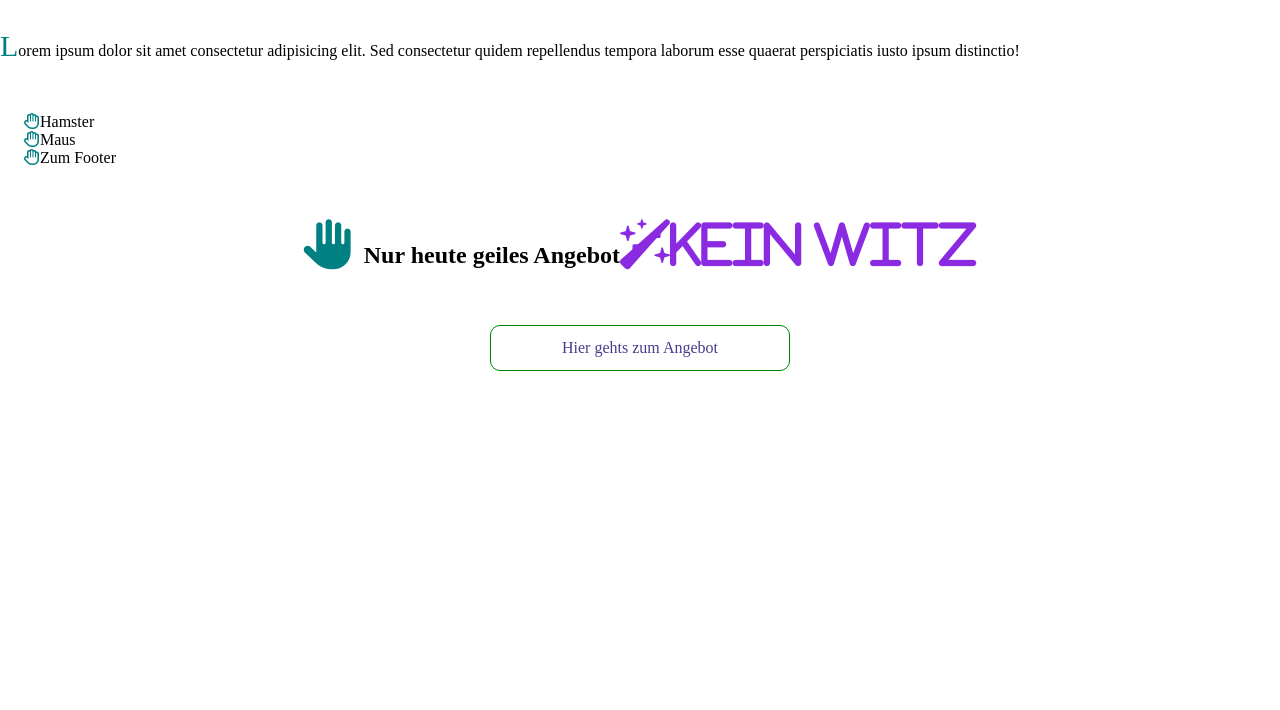
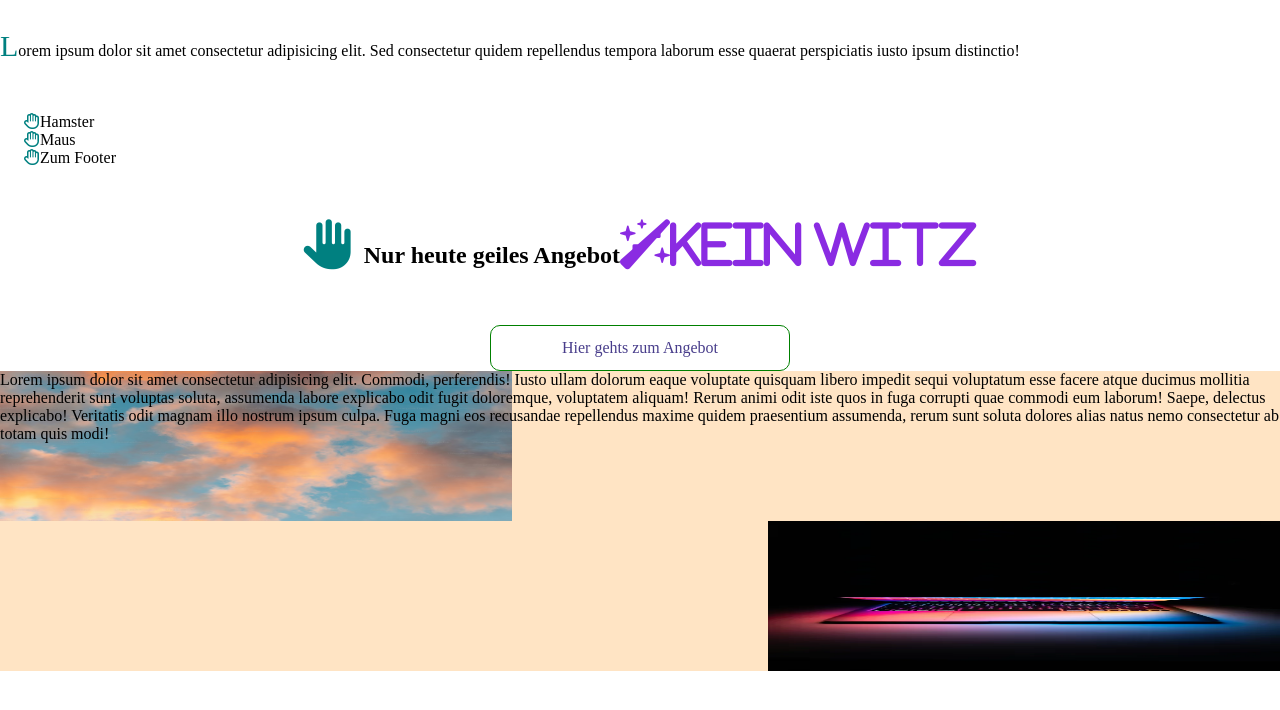
Before and after one commit to ninaraffaela/SuperCode2501Lessons, a plain HTML site: page index.html in a window 1280 px wide. Shown: the part 58-768 px from the top of the page. Drawn offline with Linux system fonts and the light colour scheme.

Commit message:
update on background images

```diff
--- a/assets/css/style.css
+++ b/assets/css/style.css
@@ -69,3 +69,22 @@ section:first-of-type p:hover {
     border: 3px dotted red;
 
 }
+
+/* ! BG Images */
+section:nth-of-type(2){
+    background-color: bisque;
+    height: 300px;
+    /* background-image: url("../img/sunset.jpg");
+    background-size: contain;
+    background-size: 20% 30%;
+    background-repeat: no-repeat;
+    background-position: bottom right;
+    background-position: 25% 75%; */
+
+/*!  Zwei Bilder */
+    background-image: url(../img/sunset.jpg), url(../img/macbookDarkBack.webp);
+    background-size: 40% 50%, 40% 50%;
+    background-repeat: no-repeat;
+    background-position: top left, bottom right;
+
+}
--- a/index.html
+++ b/index.html
@@ -27,6 +27,10 @@
             <h2>Nur heute geiles Angebot</h2>
             <p>Hier gehts zum Angebot</p>
         </section>
+        <section>
+            Lorem ipsum dolor sit amet consectetur adipisicing elit. Commodi, perferendis! Iusto ullam dolorum eaque voluptate quisquam libero impedit sequi voluptatum esse facere atque ducimus mollitia reprehenderit sunt voluptas soluta, assumenda labore explicabo odit fugit doloremque, voluptatem aliquam! Rerum animi odit iste quos in fuga corrupti quae commodi eum laborum! Saepe, delectus explicabo! Veritatis odit magnam illo nostrum ipsum culpa. Fuga magni eos recusandae repellendus maxime quidem praesentium assumenda, rerum sunt soluta dolores alias natus nemo consectetur ab totam quis modi!
+        </section>
+
     </main>
 </body>
 </html>
```
Also changed, not shown: assets/img/macbook.webp (added), assets/img/macbookDarkBack.webp (added), assets/img/sunset.jpg (added), 2 other files.
